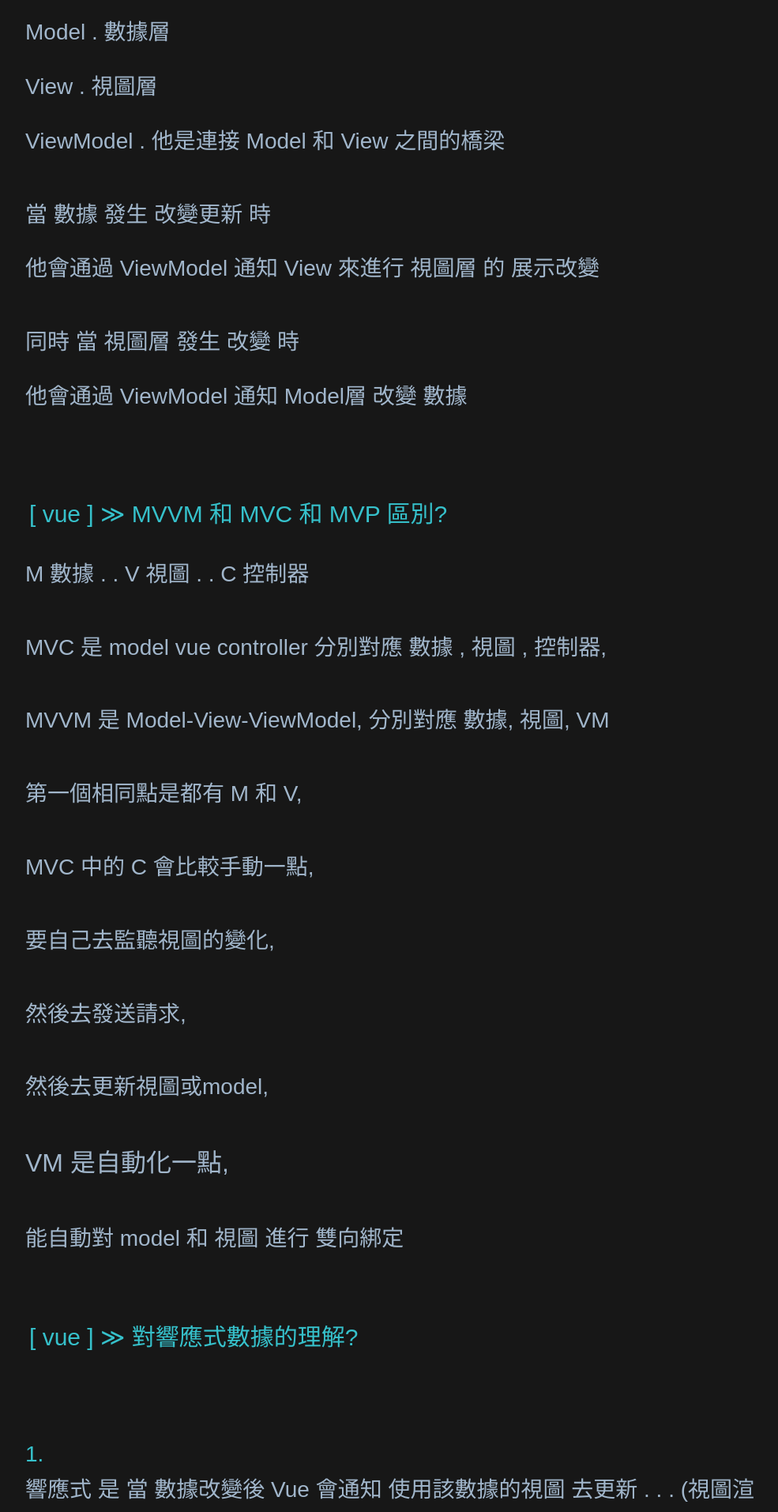
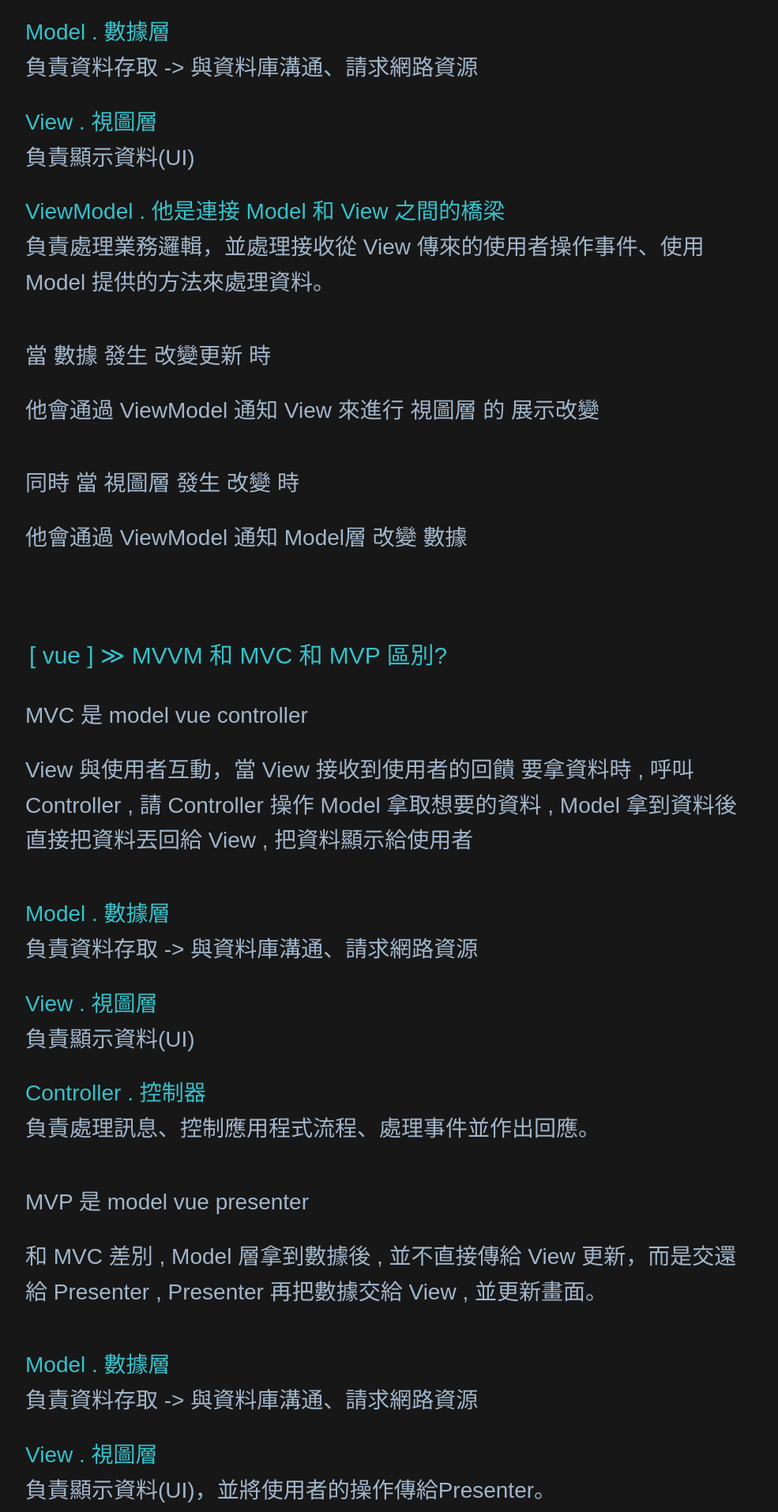
Before and after one commit to wayne23123/vue-learn-vue, a Vue app: page /vue/note in a window 1280 px wide. Shown: the part 2220-4134 px from the top of the page at 79% size, without its empty margins (274-1259 px from the left). Built offline with nearby package versions, Linux system fonts and the light colour scheme.

Commit message:
vue1-1頁面更新

```diff
--- a/src/views/vuepage/vuePageOne.vue
+++ b/src/views/vuepage/vuePageOne.vue
@@ -131,11 +131,19 @@
 
           <p class="fz28">MVVM . Model View ViewModel</p>
           <br />
-          <p class="fz28">Model . 數據層</p>
-          <br />
-          <p class="fz28">View . 視圖層</p>
-          <br />
-          <p class="fz28">ViewModel . 他是連接 Model 和 View 之間的橋梁</p>
+          <p class="fz28 cor36">Model . 數據層</p>
+          <p class="fz28">負責資料存取 -> 與資料庫溝通、請求網路資源</p>
+          <br />
+          <p class="fz28 cor36">View . 視圖層</p>
+          <p class="fz28">負責顯示資料(UI)</p>
+          <br />
+          <p class="fz28 cor36">
+            ViewModel . 他是連接 Model 和 View 之間的橋梁
+          </p>
+          <p class="fz28">
+            負責處理業務邏輯，並處理接收從 View 傳來的使用者操作事件、使用 Model
+            提供的方法來處理資料。
+          </p>
           <br />
           <br />
 
@@ -157,16 +165,55 @@
           <div id="onenote0" class="articleCardTitle cor36 fz30">
             [ vue ] ≫ MVVM 和 MVC 和 MVP 區別?
           </div>
-          <p class="fz28">M 數據 . . V 視圖 . . C 控制器</p>
-          <br />
-          <br />
-          <p class="fz28">
-            MVC 是 model vue controller 分別對應 數據 , 視圖 , 控制器,
-          </p>
+          <p class="fz28">MVC 是 model vue controller</p>
+          <br />
+          <p class="fz28">
+            View 與使用者互動，當 View 接收到使用者的回饋 要拿資料時 , 呼叫
+            Controller , 請 Controller 操作 Model 拿取想要的資料 , Model
+            拿到資料後直接把資料丟回給 View , 把資料顯示給使用者
+          </p>
+          <br />
+          <br />
+          <p class="fz28 cor36">Model . 數據層</p>
+          <p class="fz28">負責資料存取 -> 與資料庫溝通、請求網路資源</p>
+          <br />
+          <p class="fz28 cor36">View . 視圖層</p>
+          <p class="fz28">負責顯示資料(UI)</p>
+          <br />
+          <p class="fz28 cor36">Controller . 控制器</p>
+          <p class="fz28">
+            負責處理訊息、控制應用程式流程、處理事件並作出回應。
+          </p>
+          <br />
+          <br />
+          <p class="fz28">MVP 是 model vue presenter</p>
+          <br />
+          <p class="fz28">
+            和 MVC 差別 , Model 層拿到數據後 , 並不直接傳給 View
+            更新，而是交還給 Presenter , Presenter 再把數據交給 View ,
+            並更新畫面。
+          </p>
+          <br />
+          <br />
+          <p class="fz28 cor36">Model . 數據層</p>
+          <p class="fz28">負責資料存取 -> 與資料庫溝通、請求網路資源</p>
+          <br />
+          <p class="fz28 cor36">View . 視圖層</p>
+          <p class="fz28">負責顯示資料(UI)，並將使用者的操作傳給Presenter。</p>
+          <br />
+          <p class="fz28 cor36">Presenter</p>
+          <p class="fz28">負責處理業務邏輯，並負責View與Model的溝通。</p>
+          <br />
           <br />
           <br />
           <p class="fz28">
             MVVM 是 Model-View-ViewModel, 分別對應 數據, 視圖, VM
+          </p>
+          <br />
+          <p class="fz28">
+            MVVM 透過觀察者模式將 View 和 Model 連接在一起 , 一旦 Model
+            的數據發生變化 , 觀察者 View 就能夠感應到這個更動 , 並把數據更新到
+            UI 畫面上 , ViewModel 甚至不需要有 View 的引用，更方便單元測試。
           </p>
           <br />
           <br />
```
